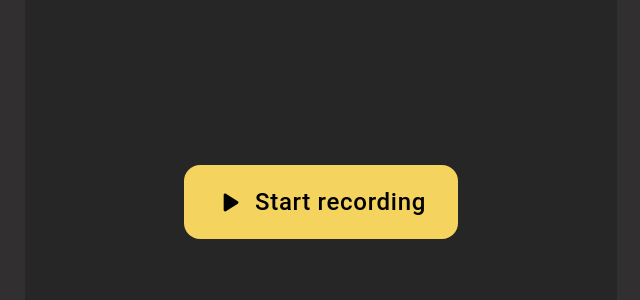
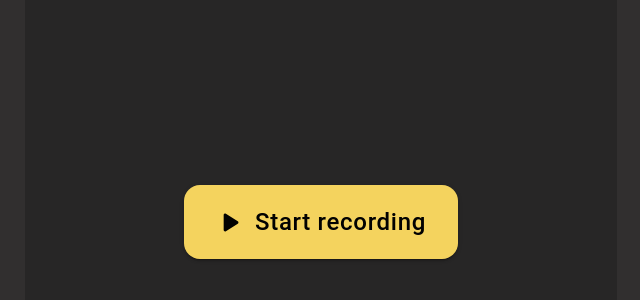
Before and after one commit to nikkiguo/speechrly, a React (Create React App) app in the folder client/: page / in a window 1280 px wide. Shown: the part 198-498 px from the top of the page, without its empty margins (615-1255 px from the left). Built offline with nearby package versions, Linux system fonts and the light colour scheme.

Commit message:
using react-mic, recording audio and playback works

```diff
--- a/client/package.json
+++ b/client/package.json
@@ -8,6 +8,7 @@
     "@emotion/styled": "^11.11.0",
     "@mui/icons-material": "^5.14.9",
     "@mui/material": "^5.14.9",
+    "@oovui/audio-player-react": "^1.1.1",
     "@testing-library/jest-dom": "^5.17.0",
     "@testing-library/react": "^13.4.0",
     "@testing-library/user-event": "^13.5.0",
--- a/client/src/components/RecordingBox.jsx
+++ b/client/src/components/RecordingBox.jsx
@@ -1,21 +1,88 @@
-import React from 'react';
-import { Button, Box } from '@mui/material';
+import React, { useState } from 'react';
+import { Button, Box, Stack } from '@mui/material';
 import PlayArrowRoundedIcon from '@mui/icons-material/PlayArrowRounded';
+import StopRoundedIcon from '@mui/icons-material/StopRounded';
+import WbIncandescentRoundedIcon from '@mui/icons-material/WbIncandescentRounded';
+import { ReactMic } from 'react-mic';
+import OAudioPlayer from '@oovui/audio-player-react';
 
 function RecordingBox() {
+  const [record, setRecord] = useState(false);
+  const [myAudioSrc, setMyAudioSrc] = useState(null);
+  const [buttonStatus, setButtonStatus] = useState(0);
+
+  const texts = ['Start recording', 'Stop recording', 'Evaluate'];
+  const icons = [
+    <PlayArrowRoundedIcon fontSize='large' />,
+    <StopRoundedIcon fontSize='large' />,
+    <WbIncandescentRoundedIcon fontSize='large' />,
+  ];
+
+  const buttonClick = () => {
+    if (buttonStatus === 0) {
+      setRecord(true);
+      setButtonStatus(1);
+    } else if (buttonStatus === 1) {
+      setRecord(false);
+      setButtonStatus(2);
+    } else if (buttonStatus === 2) {
+    }
+  };
+
+  const onStop = (recordedBlob) => {
+    const url = URL.createObjectURL(recordedBlob.blob);
+    setMyAudioSrc(url);
+  };
   return (
+    <Stack justifyContent='center' alignItems='center' width='100%' spacing={5}>
+      <Box display={buttonStatus === 1 ? 'block' : 'none'}>
+        <ReactMic
+          record={record}
+          className='sound-wave'
+          onStop={onStop}
+          mimeType='audio/webm'
+          strokeColor='#F76C5E'
+          backgroundColor='#272626'
+        />
+      </Box>
+
+      <Box
+        display={buttonStatus === 2 ? 'flex' : 'none'}
+        justifyContent='center'
+        alignItems='center'
+      >
+        <audio controls id='myAudio' src={myAudioSrc}></audio>
+      </Box>
+
+      <Box display='flex' justifyContent='center'>
         <Button
-      variant='rect'
+          sx={{
+            textTransform: 'none',
+            padding: '1rem 2rem',
+            fontSize: '1.5rem',
+            color: '#010101',
+            borderRadius: '1rem',
+            backgroundColor: buttonStatus === 1 ? '#F76C5E' : '#F4D35E',
+            transition: '.2s',
+            '&:hover': {
+              transform: 'scale(1.05)',
+              backgroundColor: buttonStatus === 1 ? '#F76C5E' : '#F4D35E',
+            },
+          }}
+          onClick={buttonClick}
+          variant='contained'
           justifyContent='center'
           alignItems='center'
           startIcon={
             <Box display='flex' justifyContent='center' alignItems='center'>
-          <PlayArrowRoundedIcon fontSize='large' />
+              {icons[buttonStatus]}
             </Box>
           }
         >
-      Start recording
+          {texts[buttonStatus]}
         </Button>
+      </Box>
+    </Stack>
   );
 }
 
--- a/client/src/pages/ProjectPage.jsx
+++ b/client/src/pages/ProjectPage.jsx
@@ -18,6 +18,7 @@ function ProjectPage() {
         <Grid
           item
           container
+          width='100%'
           height='100%'
           borderRadius='1rem'
           justifyContent='center'
--- a/client/src/theme.js
+++ b/client/src/theme.js
@@ -3,25 +3,6 @@ import { createTheme } from '@mui/material';
 export const theme = createTheme({
   components: {
     // Name of the component
-    MuiButton: {
-      variants: [
-        {
-          props: { variant: 'rect' },
-          style: {
-            textTransform: 'none',
-            padding: '1rem 2rem',
-            fontSize: '1.5rem',
-            color: '#010101',
-            borderRadius: '1rem',
-            backgroundColor: '#F4D35E',
-            transition: '.2s',
-            '&:hover': {
-              transform: 'scale(1.05)',
-              backgroundColor: '#C9AD4C',
-            },
-          },
-        },
-      ],
-    },
+    MuiButton: {},
   },
 });
```
Also changed, not shown: 1 other file (tests, documents, lock files or other folders). Lines whose indentation alone changed are shown as unchanged.
